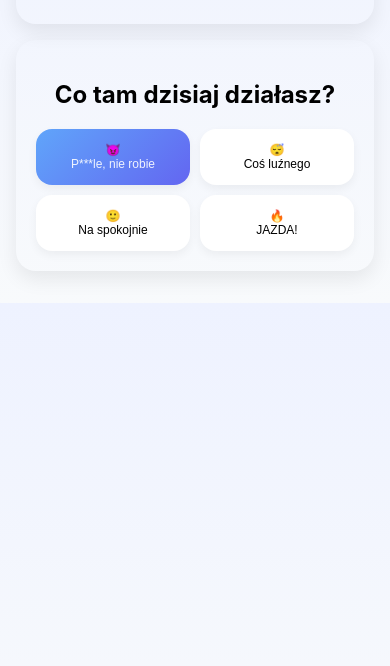
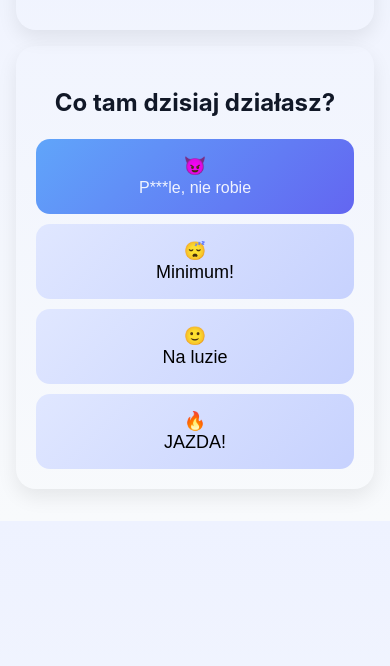
Before and after one commit to jvstmon/YouGoNat, a plain HTML site: page index.html in a window 390 px wide. Shown: the part 178-844 px from the top of the page. Drawn offline with Linux system fonts and the light colour scheme.

Commit message:
modified:   index.html

```diff
--- a/index.html
+++ b/index.html
@@ -13,9 +13,14 @@
   <style>
     :root {
       --success: #22c55e;
+      --primary: #111827;
     }
 
     * { box-sizing: border-box; }
+
+    html {
+      font-size: clamp(16px, 1vw + 0.5rem, 20px);
+    }
 
     body {
       margin: 0;
@@ -23,6 +28,8 @@
       background: linear-gradient(180deg, #eef2ff, #f8fafc);
       color: var(--primary);
       text-align: center;
+      font-size: 1rem;
+      line-height: 1.4;
     }
 
     .navbar {
@@ -84,15 +91,26 @@
       width: 100%;
     }
 
-    @media (min-width: 500px) {
+        /* 📱 MOBILE */
+    @media (max-width: 600px) {
       .mood-grid {
-        grid-template-columns: repeat(4, 1fr);
+        grid-template-columns: 1fr;
+      }
+
+      .emoji-btn {
+        font-size: 18px;
+        padding: 16px;
+      }
+
+      .cheat-btn span {
+        font-size: 16px;
       }
     }
 
-    .emoji-btn {
-      font-size: 34px;
-      background: transparent;
+    /* 💻 DESKTOP */
+    @media (min-width: 601px) {
+      .mood-grid {
+        grid-template-columns: repeat(4, 1fr);
       }
 
       .emoji-btn {
@@ -105,12 +123,16 @@
         border-radius: 16px;
         background: white;
         box-shadow: 0 4px 10px rgba(0,0,0,0.05);
-      font-size: 12px;
         text-align: center;
         word-break: break-word;
+        font-size: 16px;
+        min-height: 90px;
       }
 
-    .emoji-btn:hover { transform: scale(1.2); }
+      .emoji-btn:hover {
+        transform: scale(1.2);
+      }
+    }
 
     .selected {
       background: var(--success) !important;
@@ -188,8 +210,15 @@
   }
 
   .cheat-btn span {
+    font-size: 12px;
     opacity: 0.9;
     color: white;
+  }
+
+  @media (max-width: 600px) {
+  .cheat-btn span {
+    font-size: 16px;
+  }
 }
 
   input, textarea {
@@ -235,12 +264,12 @@
 
         <button class="emoji-btn" onclick="selectEnergy('low')">
           😴 <br>
-          <span>Coś luźnego</span>
+          <span>Minimum!</span>
         </button>
 
         <button class="emoji-btn" onclick="selectEnergy('medium')">
           🙂 <br>
-          <span>Na spokojnie</span>
+          <span>Na luzie</span>
         </button>
 
         <button class="emoji-btn" onclick="selectEnergy('high')">
@@ -316,10 +345,10 @@
     Aktywności rozdzielaj przecinkami.
   </p>
 
-  <h3>😴 Coś luźnego</h3>
+  <h3>😴 Minimum</h3>
   <textarea id="lowInput" style="width:100%; height:80px;"></textarea>
 
-  <h3>🙂 Na spokojnie</h3>
+  <h3>🙂 Na luzie</h3>
   <textarea id="midInput" style="width:100%; height:80px;"></textarea>
 
   <h3>🔥 JAZDA!</h3>
```
Lines whose indentation alone changed are shown as unchanged.
